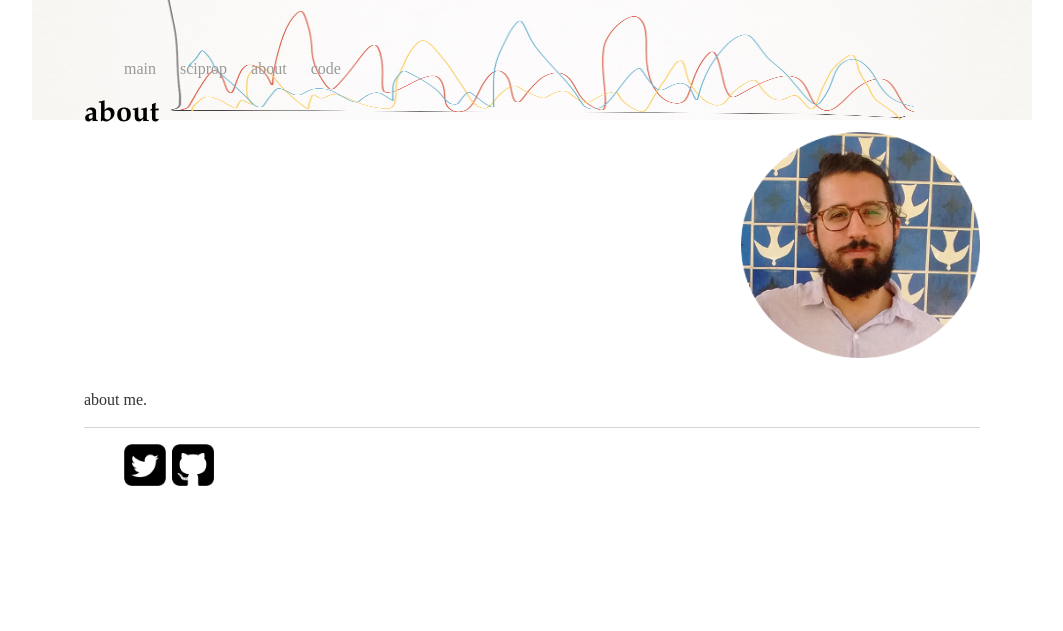
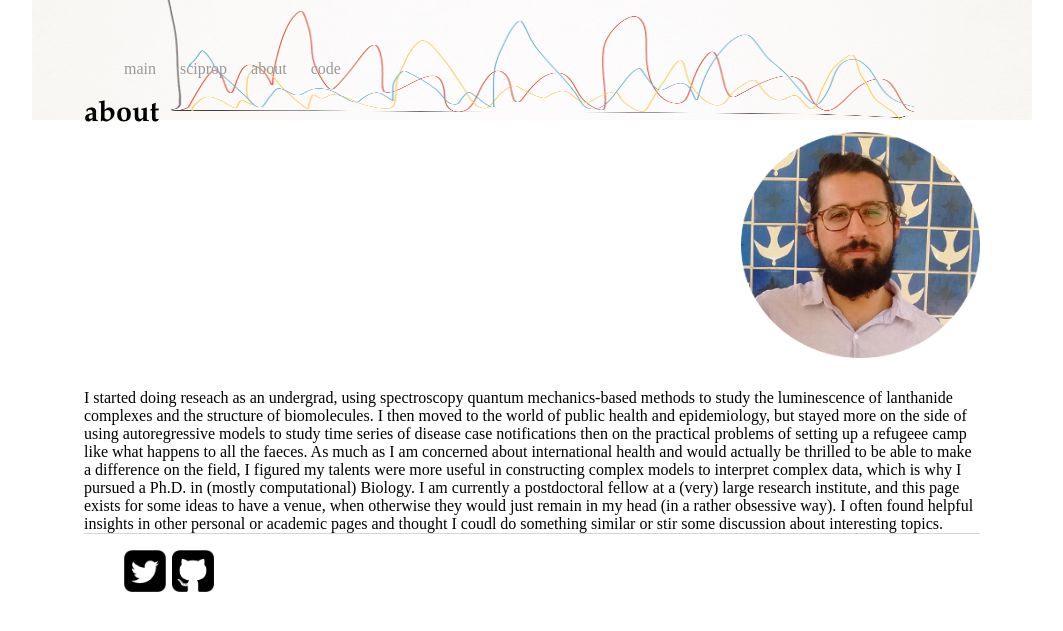
Before and after one commit to caesoma/caesoma.github.io, a Jekyll site: the page built from about/index.html, in a window 1280 px wide. Shown: the top 631 px of the page, without its empty margins (108-1171 px from the left). Built offline with Jekyll 4.4.1, drawn with Linux system fonts in a browser that asks for light colours.

Commit message:
update about

```diff
--- a/about/index.html
+++ b/about/index.html
@@ -3,6 +3,10 @@ layout: default
 title: about
 ---
 <h1>{{ page.title }} <div style="text-align:right"><img src="/images/me2.png" alt="foto" style="width:239px;height:226px;border:0;"/></div></h1>
-<p>
-  about me.
-</p>
+
+I started doing reseach as an undergrad, using spectroscopy quantum mechanics-based methods to study the luminescence of lanthanide complexes and the structure of biomolecules.
+I then moved to the world of public health and epidemiology, but stayed more on the side of using autoregressive models to study time series of disease case notifications then on the practical problems of setting up a refugeee camp like what happens to all the faeces.
+
+As much as I am concerned about international health and would actually be thrilled to be able to make a difference on the field, I figured my talents were more useful in constructing complex models to interpret complex data, which is why I pursued a Ph.D. in (mostly computational) Biology.
+
+I am currently a postdoctoral fellow at a (very) large research institute, and this page exists for some ideas to have a venue, when otherwise they would just remain in my head (in a rather obsessive way). I often found helpful insights in other personal or academic pages and thought I coudl do something similar or stir some discussion about interesting topics.
```
